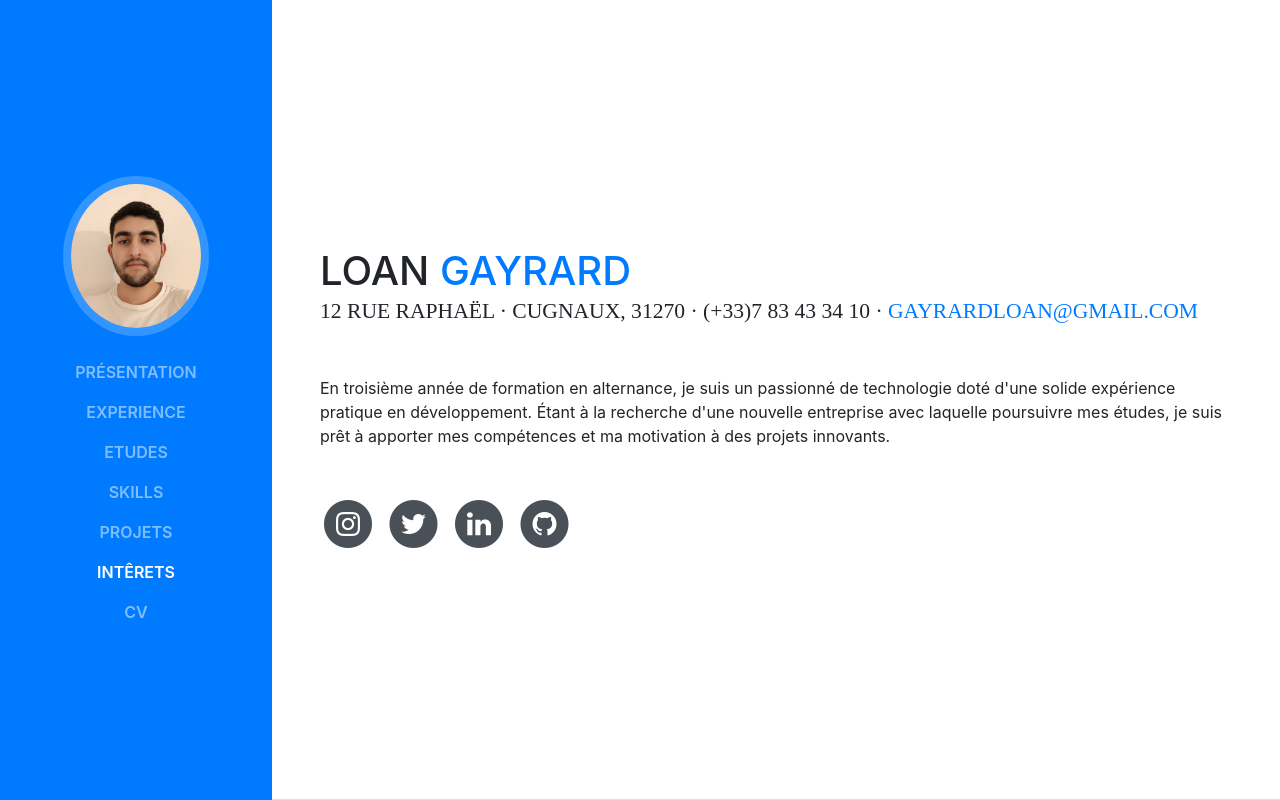
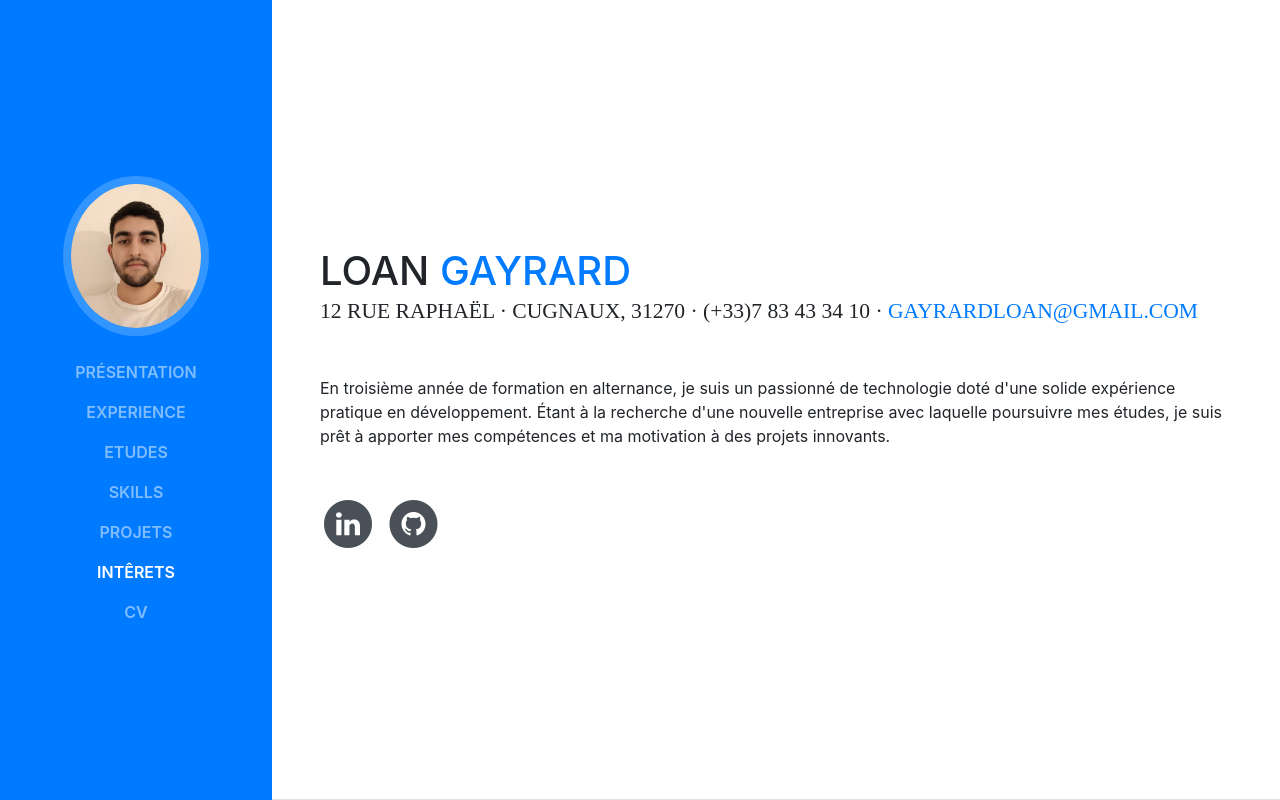
Before and after one commit to Sonixray/portfolio, a website with bundled scripts: page index.html in a window 1280 px wide. Shown: the top 800 px of the page. Built offline with nearby package versions, Linux system fonts and the light colour scheme; a web font is replaced by a local one.

Commit message:
remove instagram and twitter icons

```diff
--- a/index.html
+++ b/index.html
@@ -76,7 +76,7 @@
           </div>
           <p class="mb-5">En troisième année de formation en alternance, je suis un passionné de technologie doté d'une solide expérience pratique en développement. Étant à la recherche d'une nouvelle entreprise avec laquelle poursuivre mes études, je suis prêt à apporter mes compétences et ma motivation à des projets innovants.</p>
           <ul class="list-inline list-social-icons mb-0">
-            <li class="list-inline-item">
+            <!--<li class="list-inline-item">
               <a href="https://www.instagram.com/loanngrd/">
                 <span class="fa-stack fa-lg">
                   <i class="fa fa-circle fa-stack-2x"></i>
@@ -91,7 +91,7 @@
                   <i class="fa fa-twitter fa-stack-1x fa-inverse"></i>
                 </span>
               </a>
-            </li>
+            </li>-->
             <li class="list-inline-item">
               <a href="https://www.linkedin.com/in/loan-gayrard-71971b23b/">
                 <span class="fa-stack fa-lg">
```
